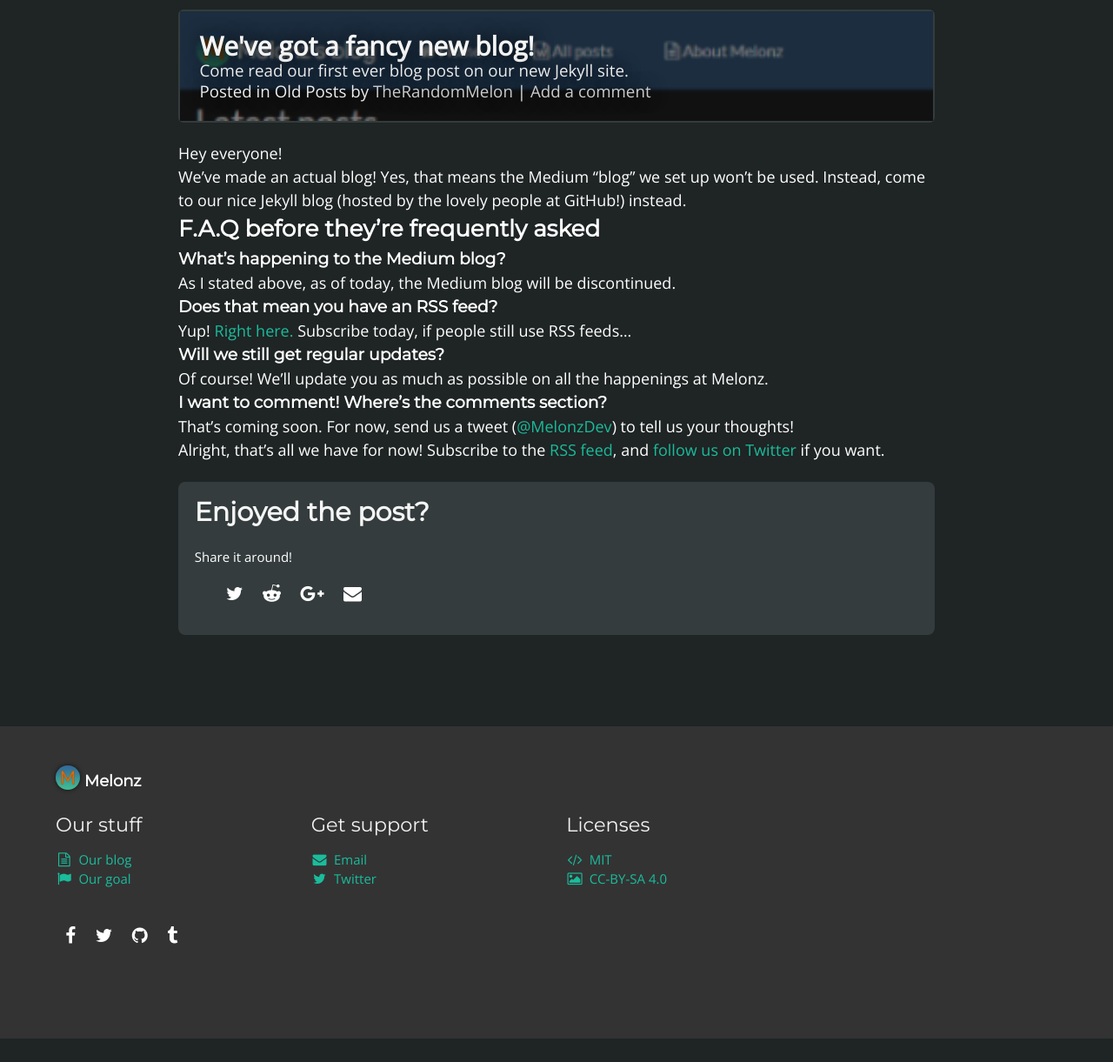
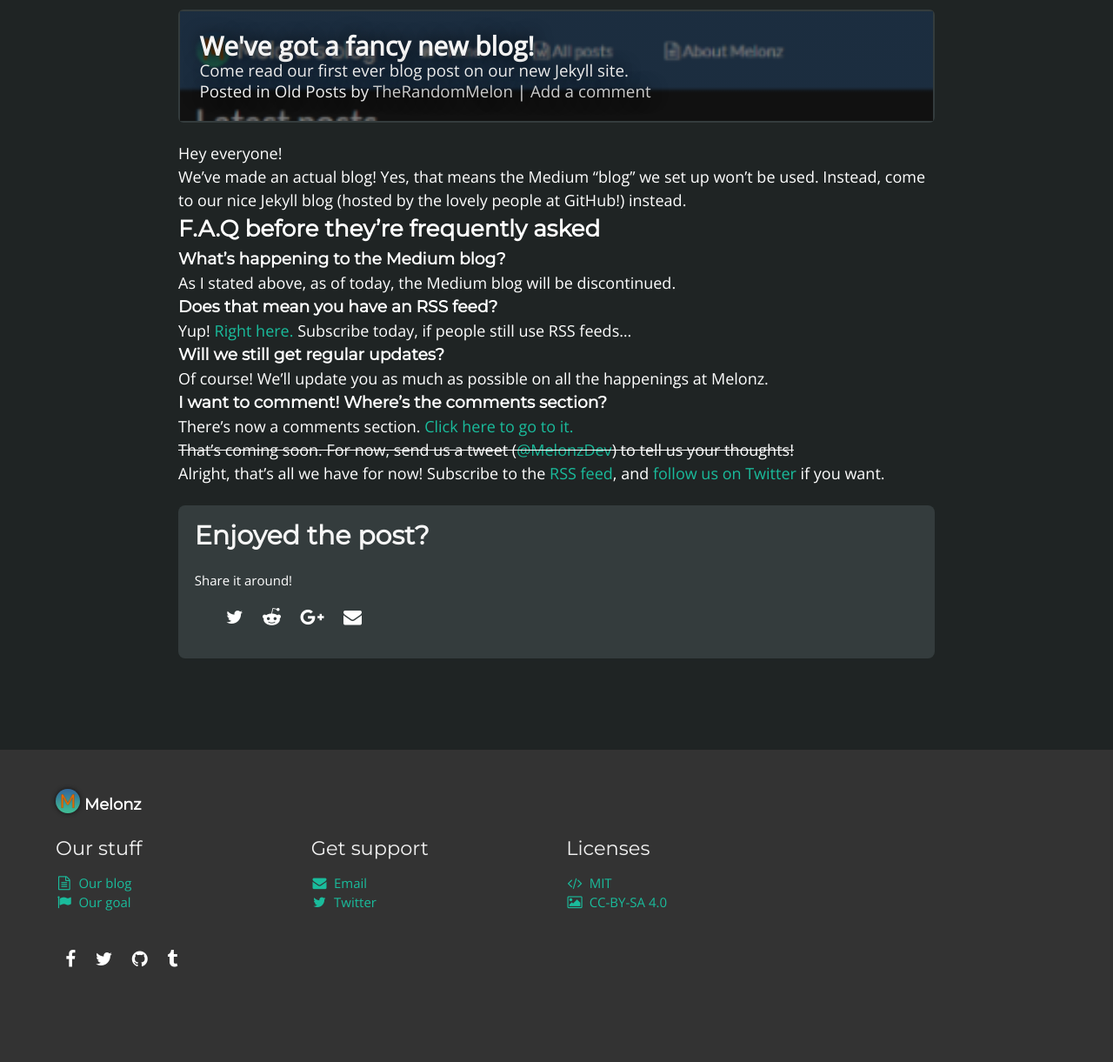
Before and after one commit to Melonz/old-blog, a Jekyll site: the page built from _posts/2017-07-09-Melonz-fancy-new-blog.md, in a window 1280 px wide, cut to the strip 104-1325 px from the top of the page. Shown: the whole strip at 87% size. Built offline with Jekyll 4.4.1, drawn with Linux system fonts in a browser that asks for light colours; some web fonts are replaced; comment, search, counter and statistics services are not loaded; before the commit the page ends 1298 px from its top, so only the background shows below that.

Commit message:
update fancy new bloge post

```diff
--- a/_posts/2017-07-09-Melonz-fancy-new-blog.md
+++ b/_posts/2017-07-09-Melonz-fancy-new-blog.md
@@ -27,6 +27,8 @@
 Of course! We'll update you as much as possible on all the happenings at Melonz.
 
 ### I want to comment! Where's the comments section?
-That's coming soon. For now, send us a tweet ([{{ site.twitterhandle }}]({{ site.twitter }})) to tell us your thoughts!
+There's now a comments section. [Click here to go to it.](#disqus_thread)
+
+~~That's coming soon. For now, send us a tweet ([{{ site.twitterhandle }}]({{ site.twitter }})) to tell us your thoughts!~~
 
 Alright, that's all we have for now! Subscribe to the [RSS feed](/feed.xml), and [follow us on Twitter](https://twitter.com/melonzinc) if you want.
```
Also changed, not shown: Gemfile.lock.
